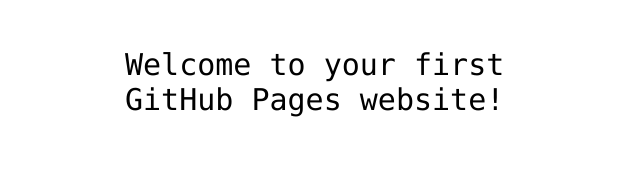
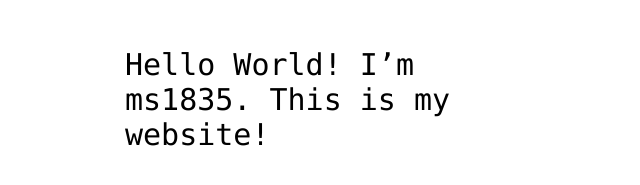
Before and after one commit to ms1835/hello-world, a plain HTML site: page index.html in a window 1280 px wide. Shown: the part 341-526 px from the top of the page, without its empty margins (315-955 px from the left). Drawn offline with Linux system fonts and the light colour scheme.

Commit message:
Add my username to index.html file

```diff
--- a/index.html
+++ b/index.html
@@ -12,7 +12,7 @@
 <img src="https://octodex.github.com/images/daftpunktocat-thomas.gif" id="octocat" alt="octocat-gif" />
 
 <!-- Change this code here by copy and pasting your template on line 15 -->
-<p>Welcome to your first GitHub Pages website!</p>
+<p>Hello World! I’m ms1835. This is my website!</p>
 
 </body>
 </html>
```
